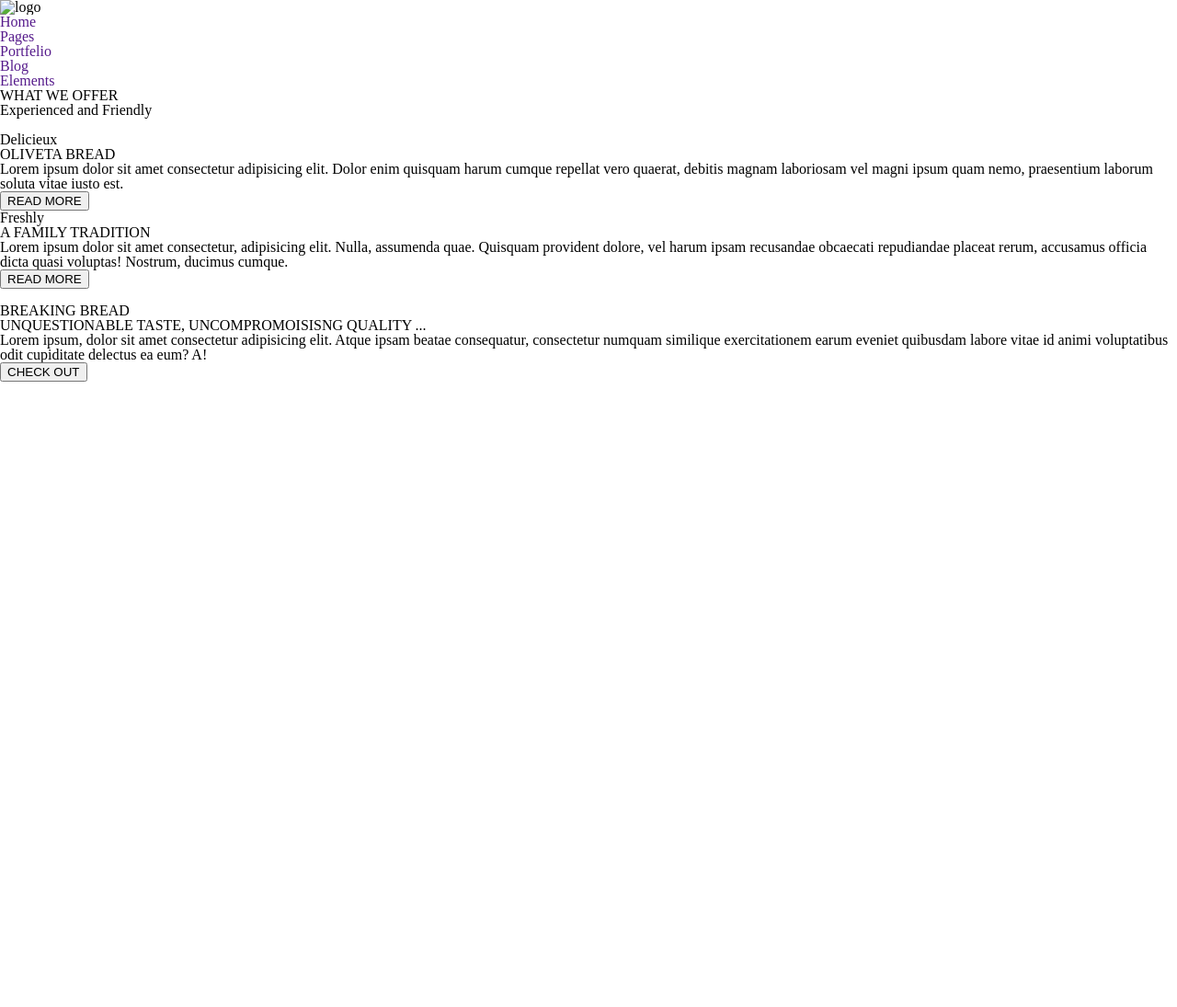
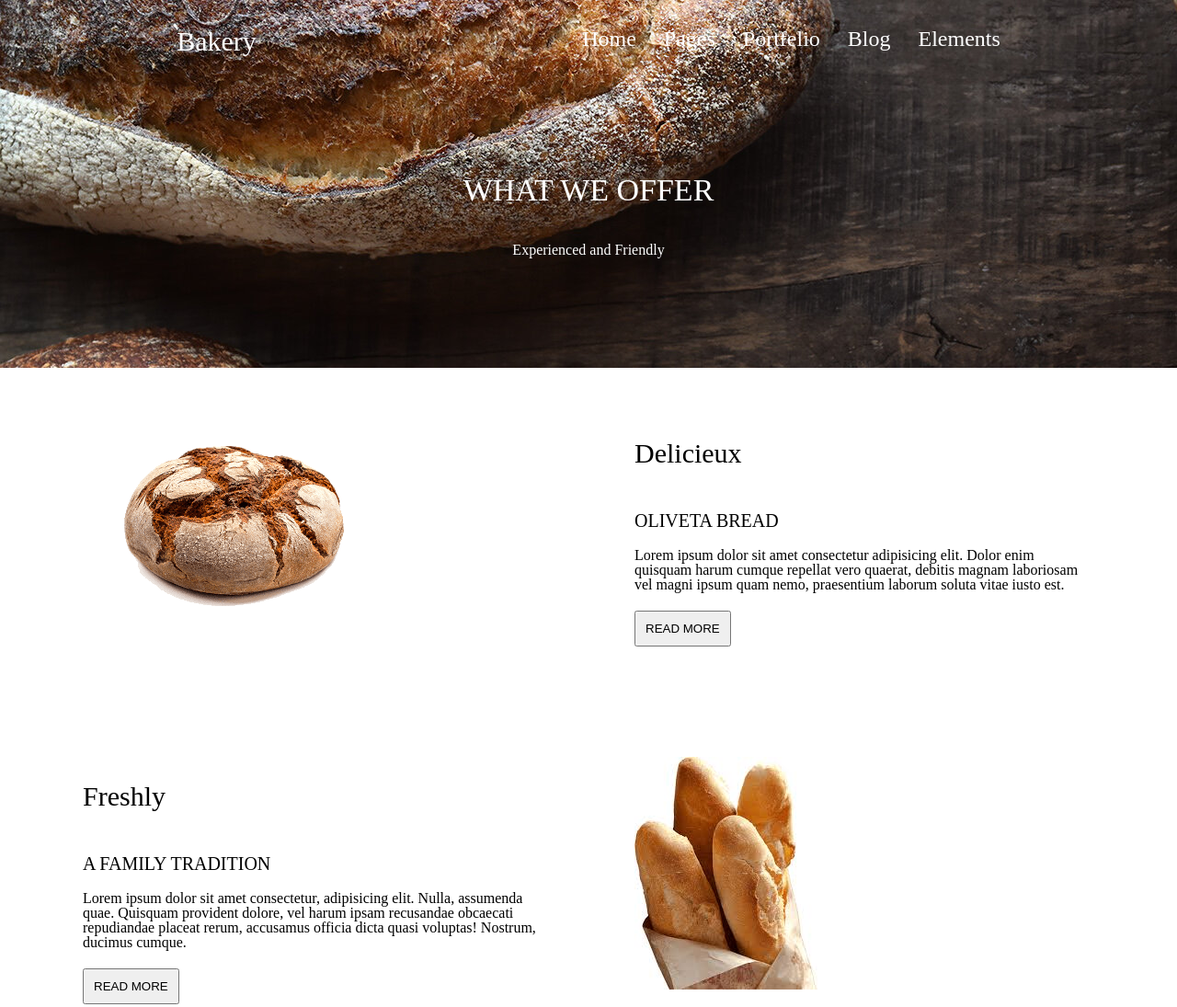
Before and after one commit to khmaladze-tiko/homework-css, a plain HTML site: page index.html in a window 1280 px wide. Shown: the top 1095 px of the page at 92% size. Before the commit the page ends 800 px from the top, so only its background shows below. Drawn offline with Linux system fonts and the light colour scheme.

Commit message:
add pictures and styles

```diff
--- a/index.html
+++ b/index.html
@@ -10,37 +10,37 @@
 </head>
 <body>
     <header>
-        <div>
-            <img src="" alt="logo">
+        <div class="firstline">
+            <h1>Bakery</h1>
             <nav>
                 <ul>
                     <li>
-                        <a href="">Home</a>
+                        <a href="#">Home</a>
                     </li>
                     <li>
-                        <a href="">Pages</a>
+                        <a href="#">Pages</a>
                     </li>
                     <li>
-                        <a href="">Portfelio</a>
+                        <a href="#">Portfelio</a>
                     </li>
                     <li>
-                        <a href="">Blog</a>
+                        <a href="#">Blog</a>
                     </li>
                     <li>
-                        <a href="">Elements</a>
+                        <a href="#">Elements</a>
                     </li>
                 </ul>
             </nav>
         </div>
-        <div>
+        <div class="offer">
             <h3>WHAT WE OFFER</h3>
             <p>Experienced and Friendly</p>
         </div>
     </header>
     <section>
-        <div>
+        <div class="first-section">
             <div>
-                <img src="" alt="">
+                <img src="pic/bread2.png" alt="bread1">
             </div>
             <div>
                 <h4>Delicieux</h4>
@@ -49,7 +49,7 @@
                 <button>READ MORE</button>
             </div>
         </div>
-        <div>
+        <div class="first-section">
             <div>
                 <h4>Freshly</h4>
                 <h3>A FAMILY TRADITION</h3>
@@ -57,11 +57,11 @@
                 <button>READ MORE</button>
             </div>
             <div>
-                <img src="" alt="">
+                <img src="pic/firstpic.jpg" alt="bread2">
             </div>
         </div>
     </section>
-    <section>
+    <section class="lastsection">
         <div>
             <h5>BREAKING BREAD</h5>
             <h4>UNQUESTIONABLE TASTE, UNCOMPROMOISISNG QUALITY ...</h4>
--- a/style/main.css
+++ b/style/main.css
@@ -0,0 +1,73 @@
+header {
+    background-image: url(../pic/headerpic.jpg);
+    height: 400px;
+}
+h1 {
+    color: white;
+    font-size: 30px;
+
+}
+.firstline {
+    padding: 30px;
+    display: flex;
+    flex-wrap: wrap;
+    justify-content: space-around;
+}
+nav {
+
+}
+ul {
+    display: flex;
+    flex-wrap: wrap;
+}
+ul li {
+    padding-left: 30px;
+}
+li a {
+    color: white;
+    font-size: 24px;
+}
+.offer {
+    margin-top: 100px;
+    justify-items: center;
+    text-align: center;
+}
+.first-section {
+    display: flex;
+    flex-wrap: wrap;
+}
+.first-section div {
+    width: 500px;
+    padding: 50px;
+}
+
+.first-section div h4 {
+    font-size: 30px;
+    padding: 28px 0;
+}
+.first-section div h3 {
+    padding: 20px 0;
+    font-size: 20px;
+}
+.first-section div button {
+    padding: 10px;
+    margin: 20px 0;
+}
+.first-section {
+    display: flex;
+    justify-content: center;
+}
+
+.offer h3 {
+    color: white;
+    justify-items: center;
+    font-size: 34px;
+}
+.offer p {
+    color: white;
+    padding-top: 40px;
+}
+.lastsection {
+    background-image: url(../pic/headerpic.jpg);
+    height: 300px;
+}
```
Also changed, not shown: pic/baton.png (added), pic/blabla.png (added), pic/bread2.png (added), pic/bread3.jpg (added), pic/bread4.png (added), pic/bread5.png (added), pic/croissant.png (added), pic/dfshr.jpg (added), pic/drgefr.png (added), pic/ewwf.png (added), pic/firstpic.jpg (added), pic/firstsection.jpg (added), pic/headerpic.jpg (added), pic/many.jpg (added).
